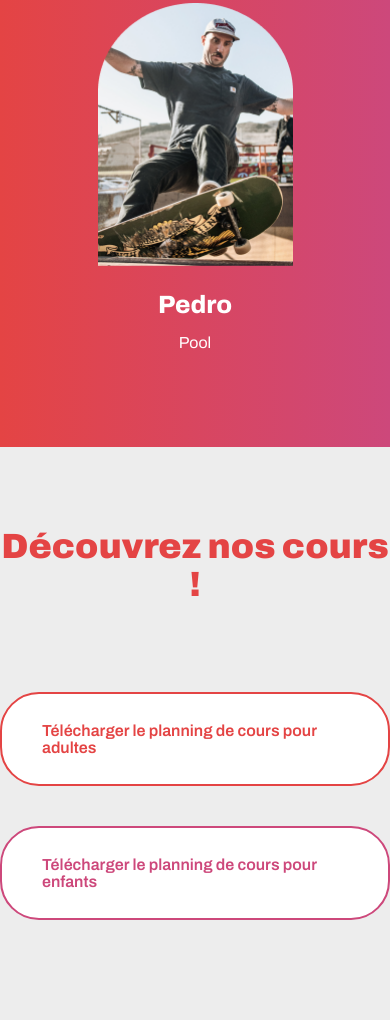
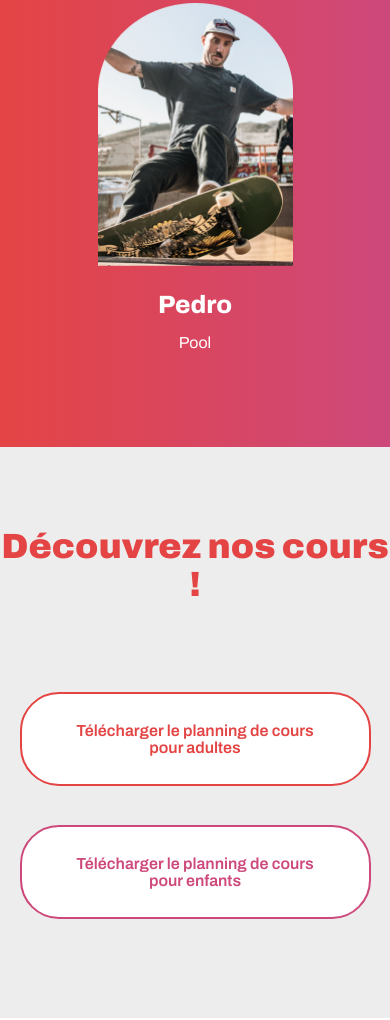
Before and after one commit to Olry-Loic/Projet-n-02---Riding-Cities, a plain HTML site: page index.html in a window 390 px wide. Shown: the part 2842-3862 px from the top of the page. Drawn offline with Linux system fonts and the light colour scheme.

Commit message:
correction du responsive

```diff
--- a/css/style.css
+++ b/css/style.css
@@ -212,4 +212,10 @@ p {
 
 		text-align: center;
 	}
+
+	.buttonRounded {
+
+		margin: 5% 5%;
+		text-align: center;
+	}
 }
```
